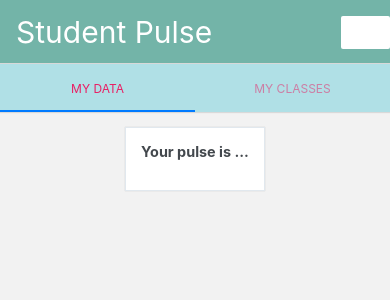
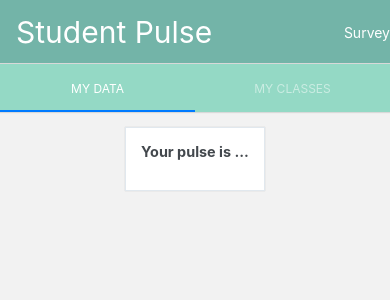
Before and after one commit to Pranav12345678910/Student-Pulse, a React Native app in the folder AwesomeProject/: screen / in a window 390 px wide. Shown: the top 300 px of the page. Built offline with nearby package versions, Linux system fonts and the light colour scheme; grey boxes are pictures that could not be loaded.

Commit message:
fixed formatting for tab nav, switch info button to survey to display survey (placeholder), unresolved navigation issue when clicking survey button

```diff
--- a/AwesomeProject/App.js
+++ b/AwesomeProject/App.js
@@ -16,6 +16,9 @@ import { createMaterialTopTabNavigator } from "@react-navigation/material-top-ta
 
 //Tab Navigation
 const Tab = createMaterialTopTabNavigator();
+
+//Stack Navigation
+const Stack = createNativeStackNavigator();
 
 function SurveyScreen({ navigation }) {
   return (
@@ -47,23 +50,10 @@ function HomeScreen({ navigation }) {
     <Tab.Navigator
       initialRouteName="Home"
       screenOptions={{
-          tabBarActiveTintColor: "#e91e63",
+        tabBarActiveTintColor: "white",
         tabBarLabelStyle: { fontSize: 12 },
-          tabBarStyle: { backgroundColor: "powderblue" },
+        tabBarStyle: { backgroundColor: "#94d9c5" },
       }}
-      //   <TouchableOpacity
-      //   onPress={() => navigation.navigate("Survey")}
-      //   style={{
-      //     width: "100%",
-      //     alignItems: "center",
-      //     justifyContent: "top",
-      //     backgroundColor: "#eb7b76",
-      //     paddingTop: "1%",
-      //     paddingBottom: "1%",
-      //   }}
-      // >
-      //   <Text style={{ color: "white" }}>Take today's survey</Text>
-      // </TouchableOpacity>
     >
       <Tab.Screen
         name="My Data"
@@ -98,14 +88,11 @@ function MyDataScreen({ navigation }) {
 function MyClassesScreen({ navigation }) {
   return (
     <View style={{ flex: 1, alignItems: "center", justifyContent: "top" }}>
-
       <ScrollView style={styles.scrollView}>
         <Card>
-          <Card.Title>Your pulse is ...</Card.Title>
+          <Card.Title>Class</Card.Title>
           <View>
-            <Text>
-              Classes
-            </Text>
+            <Text>Class</Text>
           </View>
         </Card>
       </ScrollView>
@@ -113,12 +100,12 @@ function MyClassesScreen({ navigation }) {
   );
 }
 
-const Stack = createNativeStackNavigator();
+export default function App() {
 
-export default function App() {
   return (
     <NavigationContainer>
       <Stack.Navigator initialRouteName="Home">
+        <Stack.Screen name="Survey" component={SurveyScreen} />
         <Stack.Screen
           name="Home"
           component={HomeScreen}
@@ -134,15 +121,19 @@ export default function App() {
               fontSize: "30px",
             },
             headerRight: () => (
-              <Button
-                onPress={() => alert("Information")}
-                title="Info"
-                color="#fff"
-              />
+              <TouchableOpacity
+                onPress={() => navigation.navigate("Survey")}
+                style={{
+                  alignItems: "right",
+                  justifyContent: "top",
+                  backgroundColor: "#73b4a8",
+                }}
+              >
+                <Text style={{ color: "white" }}>Survey</Text>
+              </TouchableOpacity>
             ),
           }}
         />
-        <Stack.Screen name="Survey" component={SurveyScreen} />
       </Stack.Navigator>
     </NavigationContainer>
   );
```
Lines whose indentation alone changed are shown as unchanged.
